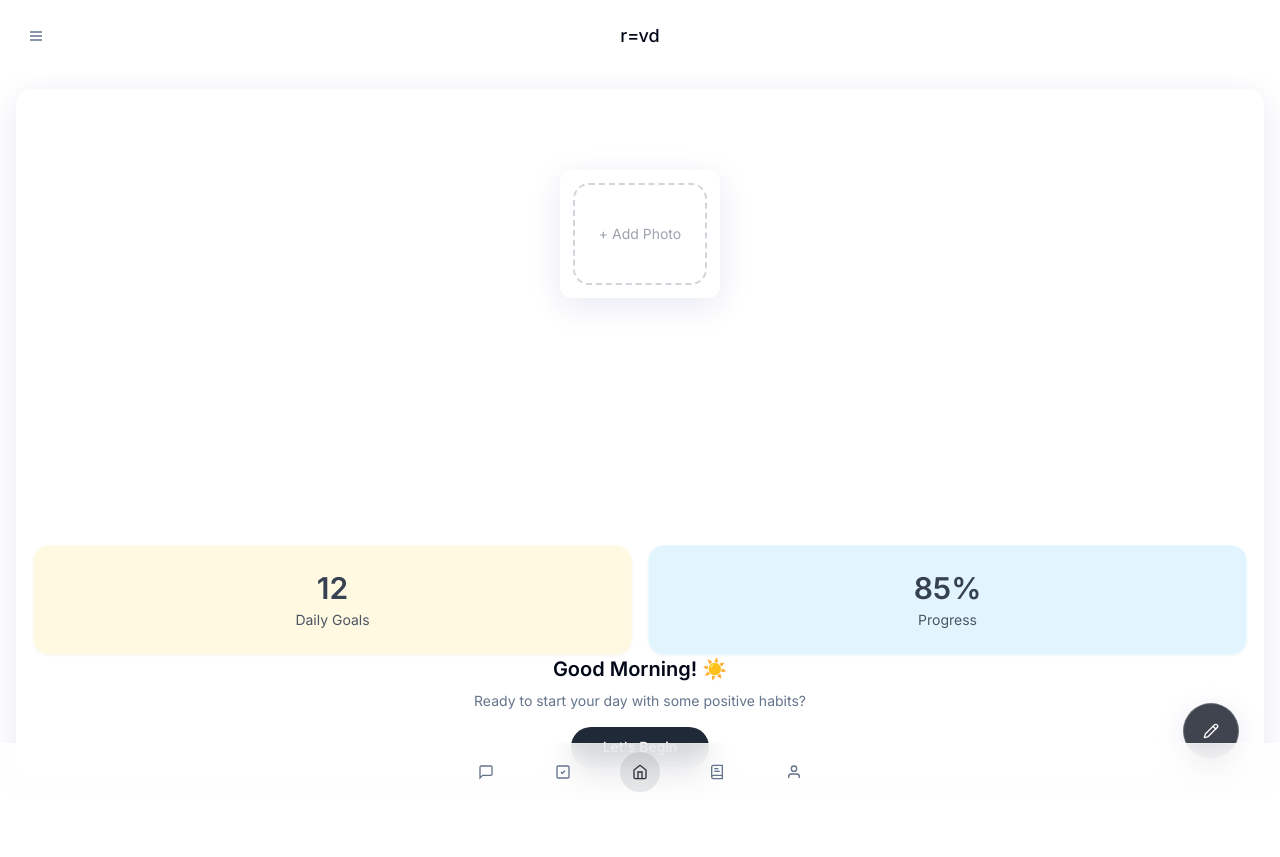
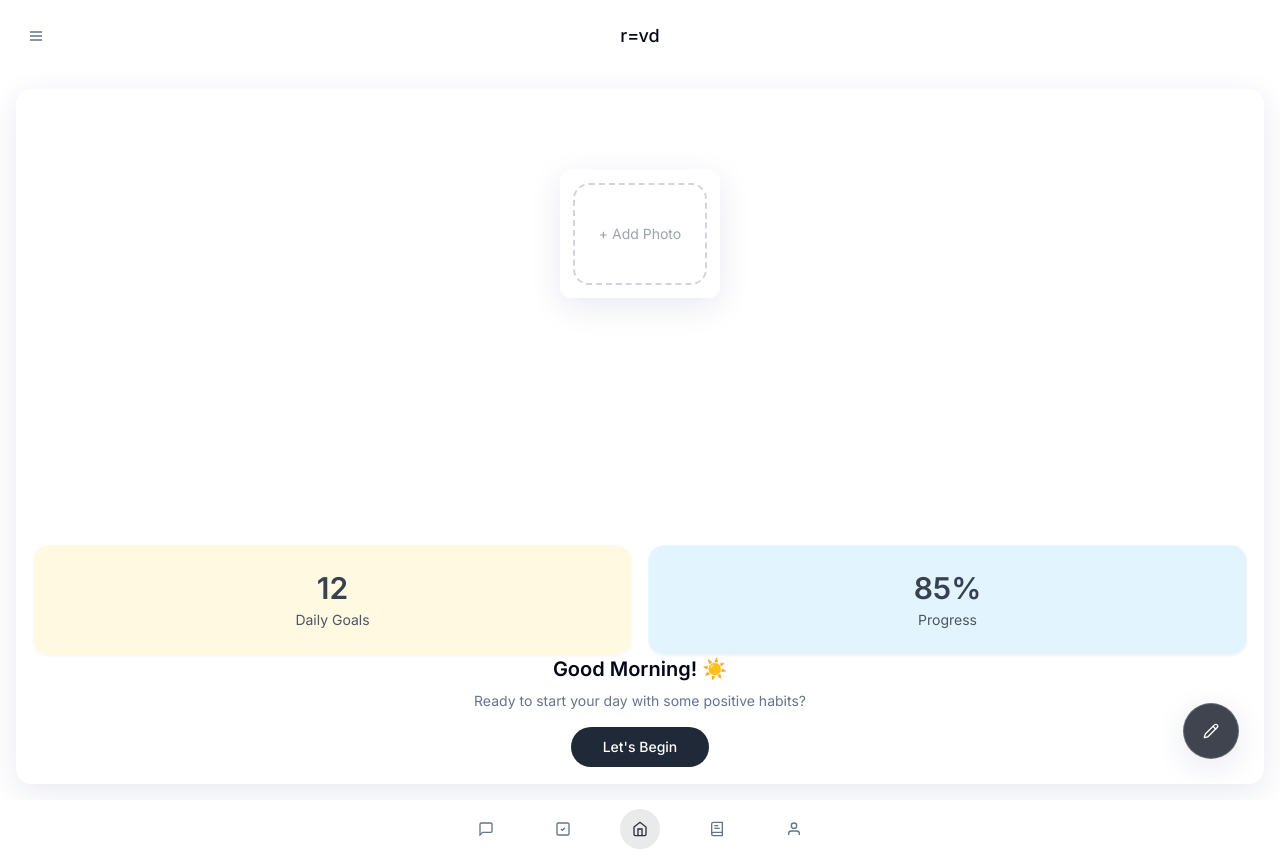
Before and after one commit to taeeleee/r_vd, a React (Vite) app: page / in a window 1280 px wide. Before the commit the page ends 800 px from the top, so only its background shows below. Built offline with nearby package versions, Linux system fonts and the light colour scheme.

Commit message:
Reverted to commit 32f2f08856178068e81c405a7fb103887dc2cef7

```diff
--- a/src/components/ui/bottom-nav.tsx
+++ b/src/components/ui/bottom-nav.tsx
@@ -6,7 +6,7 @@ const BottomNav = () => {
   const location = useLocation();
 
   return (
-    <nav className="fixed bottom-0 left-0 right-0 z-50 bg-white/80 backdrop-blur-lg border-t border-white/20 px-4 py-2">
+    <nav className="bg-white/80 backdrop-blur-lg border-t border-white/20 px-4 py-2">
       <div className="flex items-center justify-around max-w-sm mx-auto">
         <Button variant="ghost" size="icon" className="text-muted-foreground" onClick={() => navigate("/chat")}>
           <svg width="24" height="24" viewBox="0 0 24 24" fill="none" stroke="currentColor" strokeWidth="2">
```
